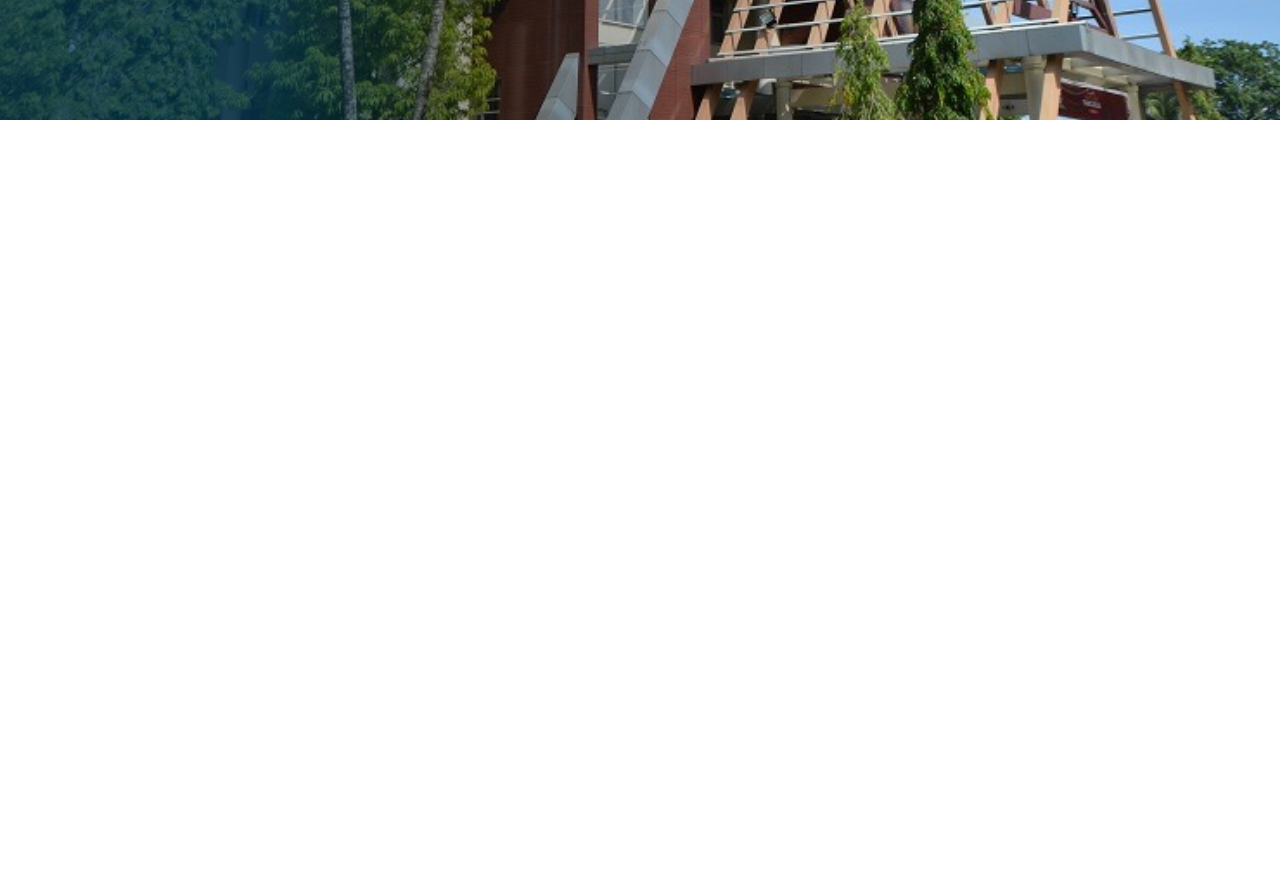
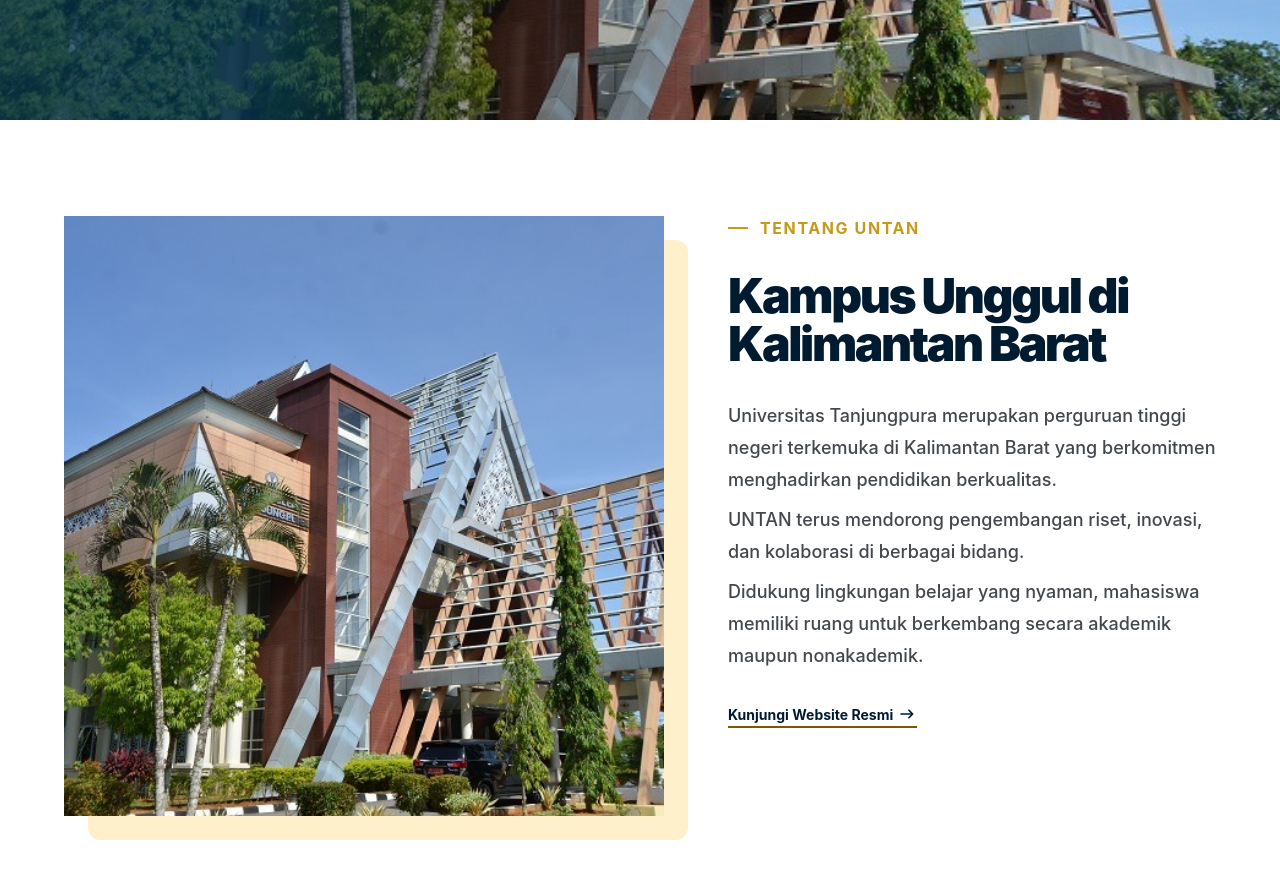
Before and after one commit to Areeep/study-at-untan, a React (Vite) app: page / in a window 1280 px wide. Shown: the part 440-1318 px from the top of the page. Before the commit the page ends 800 px from the top, so only its background shows below. Built offline with nearby package versions, Linux system fonts and the light colour scheme.

Commit message:
feat(about): implement about section with eyebrow component and color tokens

```diff
--- a/src/App.jsx
+++ b/src/App.jsx
@@ -1,7 +1,13 @@
 import Hero from "./sections/Hero";
+import About from "./sections/About";
 
 function App() {
-  return <Hero />;
+  return (
+    <>
+      <Hero />
+      <About />
+    </>
+  );
 }
 
 export default App;
--- /dev/null
+++ b/src/components/Eyebrow.jsx
@@ -0,0 +1,7 @@
+export default function Eyebrow({ text }) {
+  return (
+    <div className="font-inter text-accent before:bg-accent relative h-fit pl-4 text-[7px] font-bold tracking-widest uppercase before:absolute before:top-1/2 before:left-0 before:h-0.5 before:w-3 before:-translate-y-1/2 before:content-[''] sm:text-xs lg:pl-8 lg:text-base lg:before:w-5">
+      {text}
+    </div>
+  );
+}
--- a/src/index.css
+++ b/src/index.css
@@ -2,4 +2,11 @@
 
 @theme {
   --font-inter: Inter, sans-serif;
+
+  --color-accent: oklch(0.7059 0.1384 88.04);
+  --color-accent-dark: oklch(0.4863 0.1012 78.5);
+
+  --color-cream: oklch(0.9579 0.0495 88.08);
+  --color-gray: oklch(0.3955 0.0121 252.94);
+  --color-navy: oklch(0.2144 0.0536 244.64);
 }
--- /dev/null
+++ b/src/sections/About.jsx
@@ -0,0 +1,70 @@
+import Eyebrow from "../components/Eyebrow";
+
+const squareSize =
+  "h-37.5 w-37.5 sm:h-60 sm:w-60 md:h-70 md:w-70 lg:h-100 lg:w-100 xl:w-150 xl:h-150";
+
+export default function About() {
+  return (
+    <section className="font-inter flex gap-6 px-3 py-5 sm:gap-8 sm:px-8 sm:py-8 md:px-8 md:py-12 lg:gap-16 lg:px-16 lg:py-24">
+      <div className={`relative ${squareSize}`}>
+        <span
+          className={`bg-cream absolute -right-3 -bottom-3 rounded-md lg:-right-6 lg:-bottom-6 lg:rounded-xl ${squareSize}`}
+        ></span>
+        <div
+          className={`${squareSize} relative z-10 bg-[url('/images/hero.jpeg')] bg-cover bg-center`}
+        ></div>
+      </div>
+
+      <div className="flex flex-col gap-2 lg:gap-6 xl:gap-8">
+        <Eyebrow text="Tentang Untan" />
+
+        <h2 className="text-navy text-sm font-black tracking-tighter sm:text-xl md:text-xl lg:text-4xl xl:text-5xl">
+          Kampus Unggul di Kalimantan Barat
+        </h2>
+
+        <div className="text-gray space-y-2 text-[7px] font-medium sm:text-xs sm:leading-4 md:leading-6 lg:text-sm lg:leading-6 xl:text-lg xl:leading-8">
+          <p>
+            Universitas Tanjungpura merupakan perguruan tinggi negeri terkemuka
+            di Kalimantan Barat yang berkomitmen menghadirkan pendidikan
+            berkualitas.
+          </p>
+          <p>
+            UNTAN terus mendorong pengembangan riset, inovasi, dan kolaborasi di
+            berbagai bidang.
+          </p>
+          <p>
+            Didukung lingkungan belajar yang nyaman, mahasiswa memiliki ruang
+            untuk berkembang secara akademik maupun nonakademik.
+          </p>
+        </div>
+
+        <a
+          href="https://www.untan.ac.id/"
+          target="_blank"
+          rel="noopener noreferrer"
+          className="border-accent-dark text-navy flex w-fit items-center gap-0.5 border-b-2 text-[7px] font-bold sm:gap-1 sm:text-xs lg:text-sm"
+        >
+          Kunjungi Website Resmi{" "}
+          <svg
+            xmlns="http://www.w3.org/2000/svg"
+            className="mb-0.5 h-2.5 w-2.5 rotate-90 sm:h-3 sm:w-3 lg:h-5 lg:w-5"
+            viewBox="0 0 24 24"
+          >
+            <path
+              fill="currentColor"
+              fillRule="evenodd"
+              d="M12 5.714a1 1 0 0 1 1 1v12.5a1 1 0 0 1-2 0v-12.5a1 1 0 0 1 1-1"
+              clipRule="evenodd"
+            ></path>
+            <path
+              fill="currentColor"
+              fillRule="evenodd"
+              d="M12 4.214a1 1 0 0 1 .707.293l4.5 4.5a1 1 0 0 1-1.414 1.415L12 6.628l-3.793 3.793a1 1 0 0 1-1.414-1.415l4.5-4.5A1 1 0 0 1 12 4.214"
+              clipRule="evenodd"
+            ></path>
+          </svg>
+        </a>
+      </div>
+    </section>
+  );
+}
```
